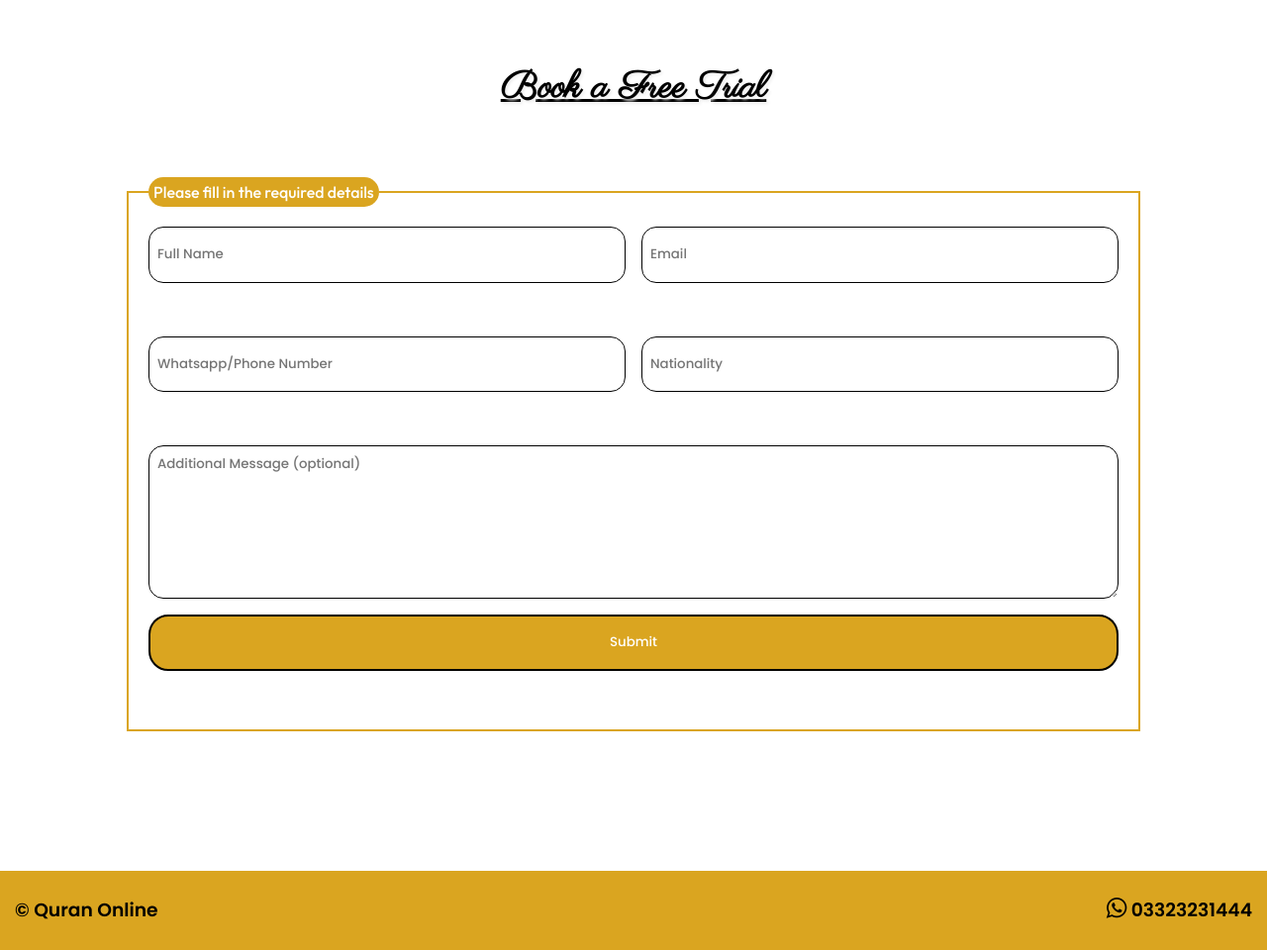
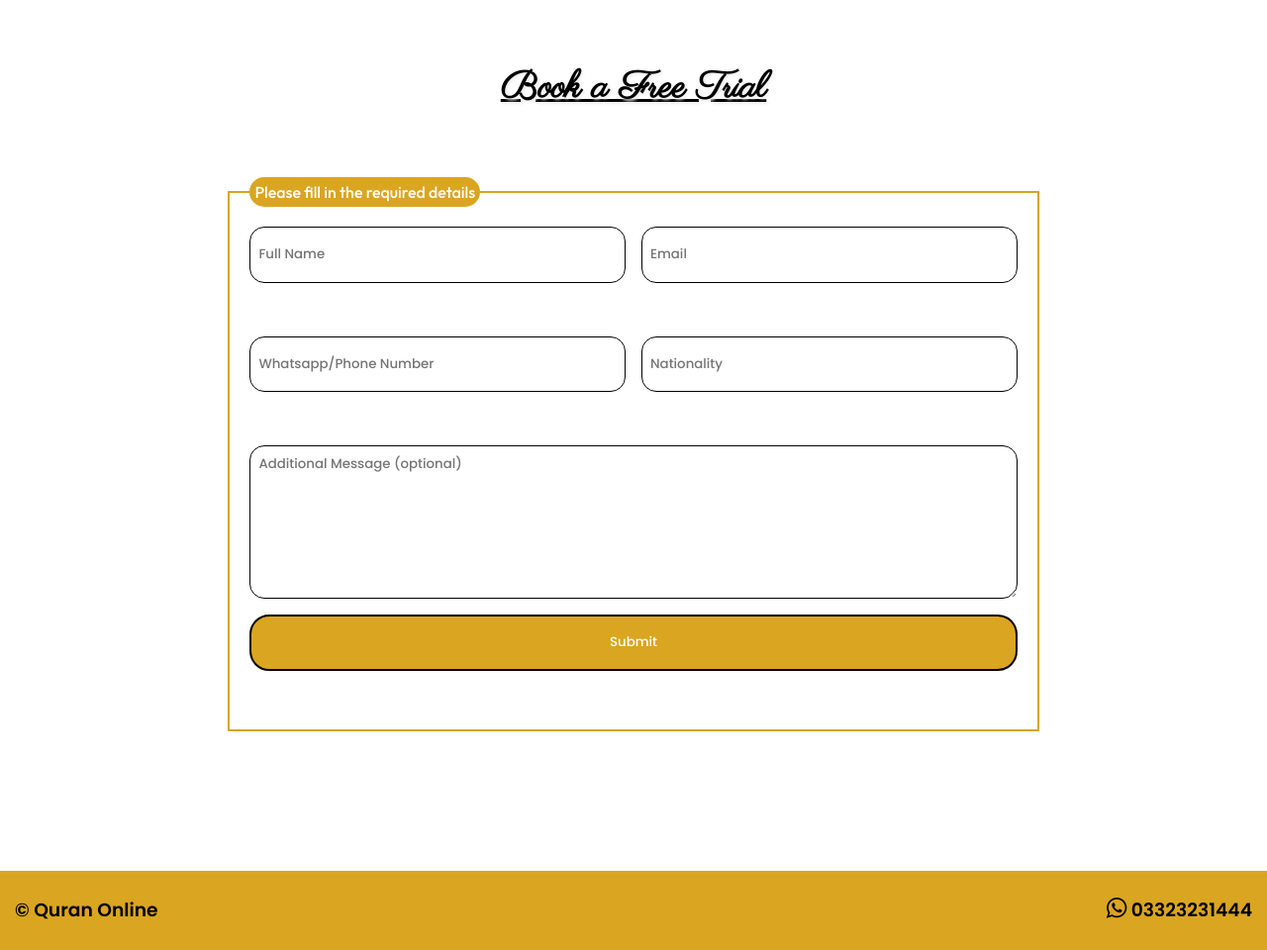
Before and after one commit to CodeBoyHassan/Quran-Online, a Django app: page /apply/ in a window 1280 px wide. Shown: the part 135-1095 px from the top of the page at 99% size. Run offline with Django 3.2, Linux system fonts and the light colour scheme.

Commit message:
first tweak

```diff
--- a/static/css/style.css
+++ b/static/css/style.css
@@ -660,7 +660,8 @@ td{
 }
 
 fieldset{
-
+    width:80%;
+    margin:auto;
     height: 100%;
     border: 2px solid #DAA520;
     display:grid;
```
